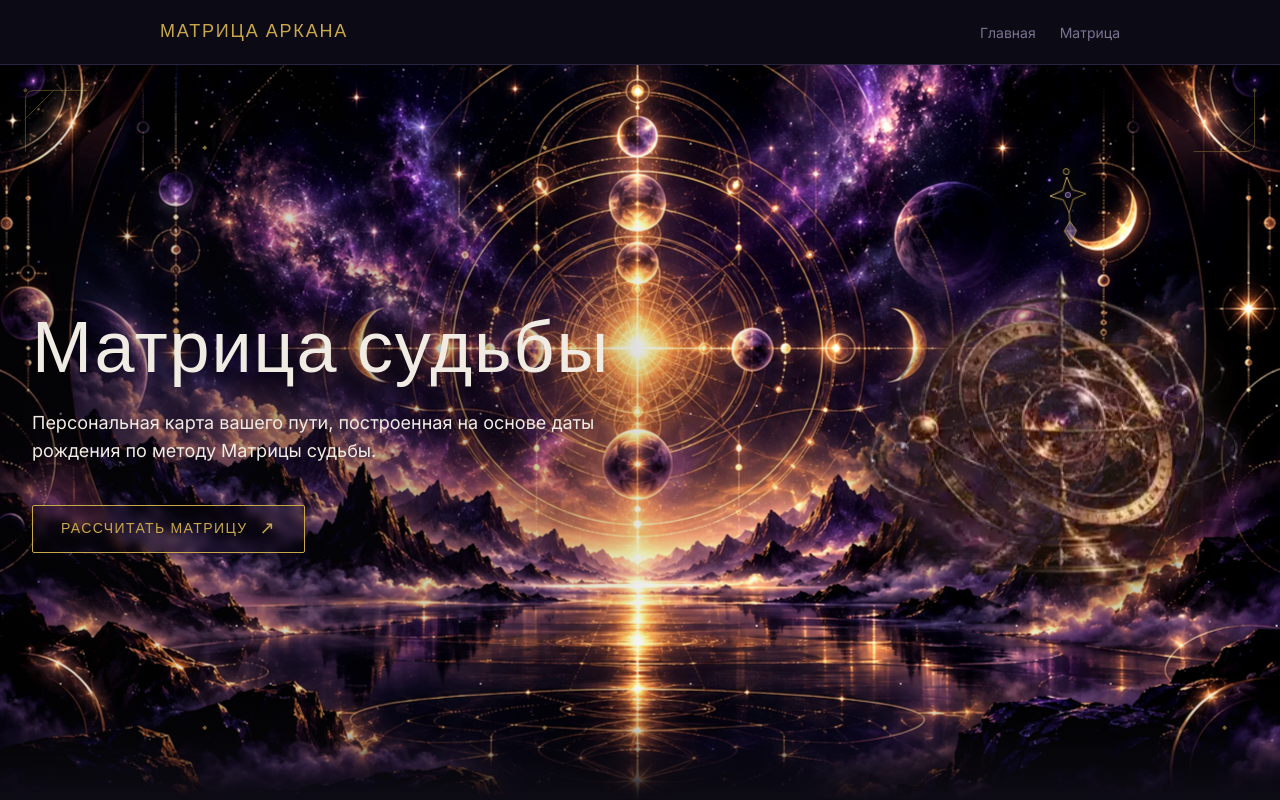
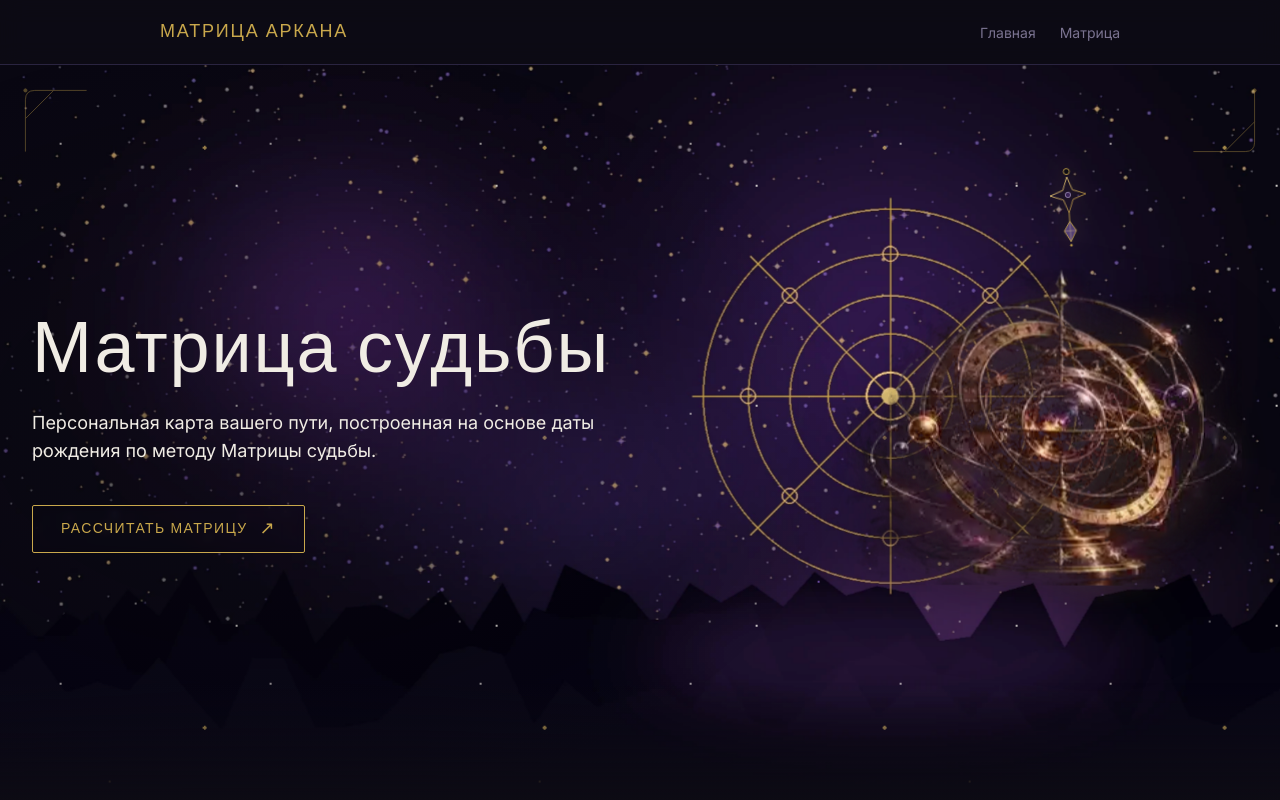
Before and after one commit to Nikolanikol/matrix-arcana, a Next.js app: page / in a window 1280 px wide. Shown: the top 800 px of the page. Built offline with nearby package versions, Linux system fonts and the light colour scheme.

Commit message:
fix: use the available cinematic Hero artwork

```diff
--- a/src/app/page.tsx
+++ b/src/app/page.tsx
@@ -20,7 +20,7 @@
         {/* Use the existing nebula as an atmosphere, not a flat image card. */}
         <div className="pointer-events-none absolute inset-0 overflow-hidden" aria-hidden="true">
           <Image
-            src="/images/hero/hero-cosmic-main.webp"
+            src="/images/hero/hero-main.webp"
             alt=""
             fill
             priority
```
